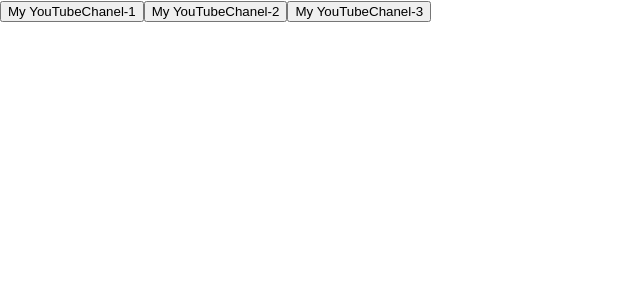
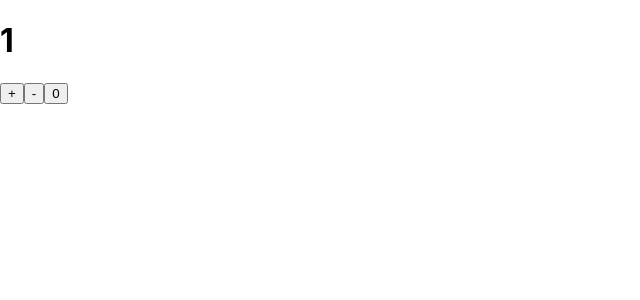
Before and after one commit to Ristretto1/inc_microtasks, a React (Create React App) app: page / in a window 1280 px wide. Shown: the top 300 px of the page, without its empty margins (0-640 px from the left). Built offline with nearby package versions, Linux system fonts and the light colour scheme.

Commit message:
unit useState

```diff
--- a/src/App.tsx
+++ b/src/App.tsx
@@ -1,27 +1,31 @@
-import React from 'react';
+import React, {useState} from 'react';
 import './App.css';
-import Button from "./components/Button";
 
 
 function App() {
 
-    const Button1Foo = (sub: string, age: number) => {
-        console.log(sub, age)
+    // let a = 1;
+    let [a, setA] = useState(1);
+
+    const incr =()=> {
+        setA(++a);
+        console.log(a)
     }
-    const Button2Foo = (sub: string, city: string) => {
-        console.log(sub, city)
+
+    const decr =()=>{
+        setA(--a);
     }
-    const Button3Foo = () => {
-        console.log('BTN')
+
+    const noll =()=> {
+        setA(a=0);
     }
 
     return (
         <div>
-            {/*<button>My YouTubeChanel-1</button>*/}
-            {/*<button>My YouTubeChanel-2</button>*/}
-            <Button name={'My YouTubeChanel-1'} callBack={() => Button1Foo('Kirill', 28)}/>
-            <Button name={'My YouTubeChanel-2'} callBack={() => Button2Foo('Ivan', 'Sugrut')}/>
-            <Button name={'My YouTubeChanel-3'} callBack={Button3Foo}/>
+            <h1>{a}</h1>
+            <button onClick={incr}>+</button>
+            <button onClick={decr}>-</button>
+            <button onClick={noll}>0</button>
         </div>
     );
 }
--- a/src/components/Button.tsx
+++ /dev/null
@@ -1,19 +0,0 @@
-import React from 'react';
-
-type ButtonPropsType = {
-    name: string,
-    callBack: () => void,
-}
-
-const Button = (props:ButtonPropsType) => {
-
-    const onClickHandler = () => {
-        props.callBack()
-    }
-
-    return (
-        <button onClick={onClickHandler}>{props.name}</button>
-    );
-};
-
-export default Button;
```
